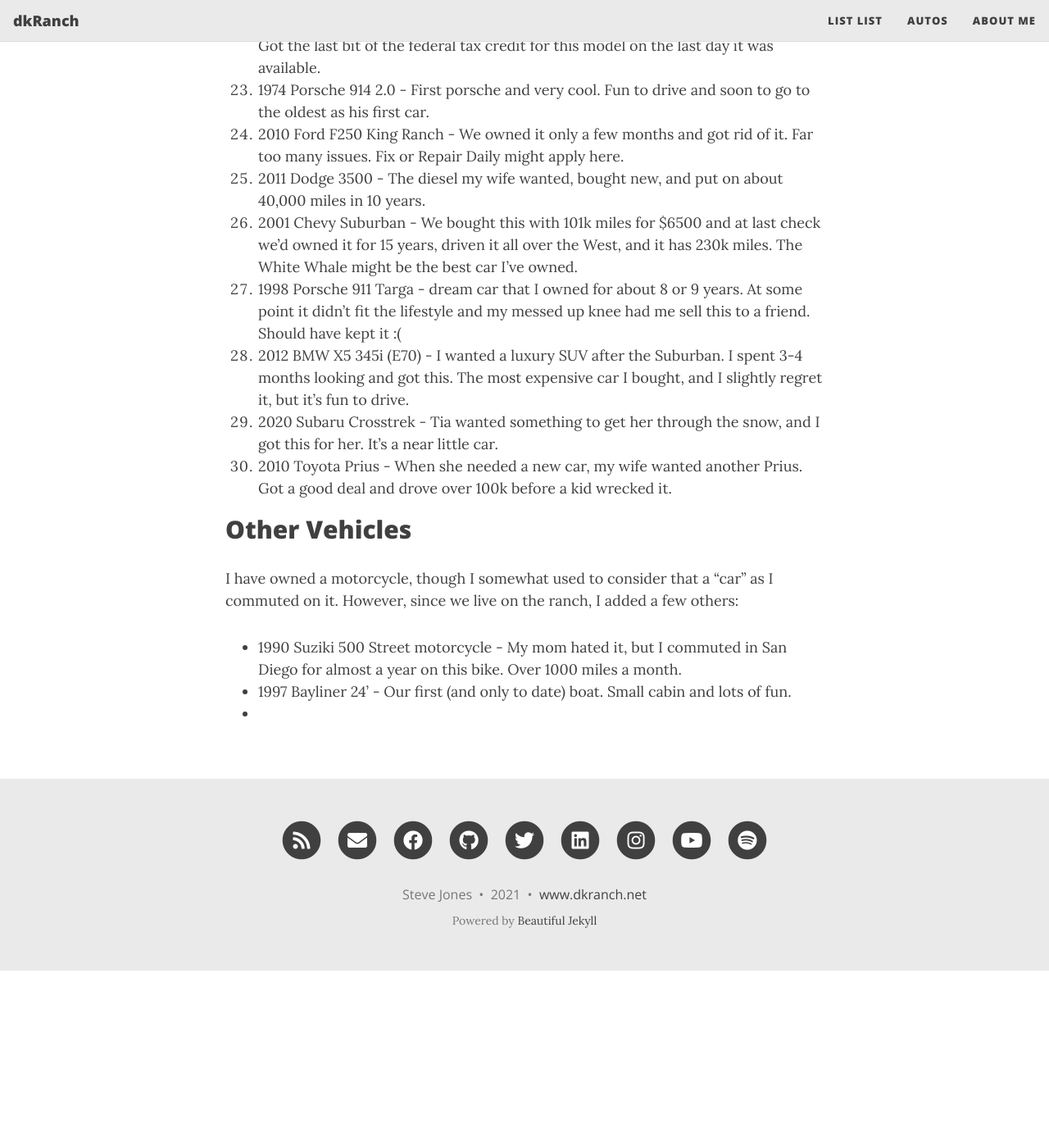
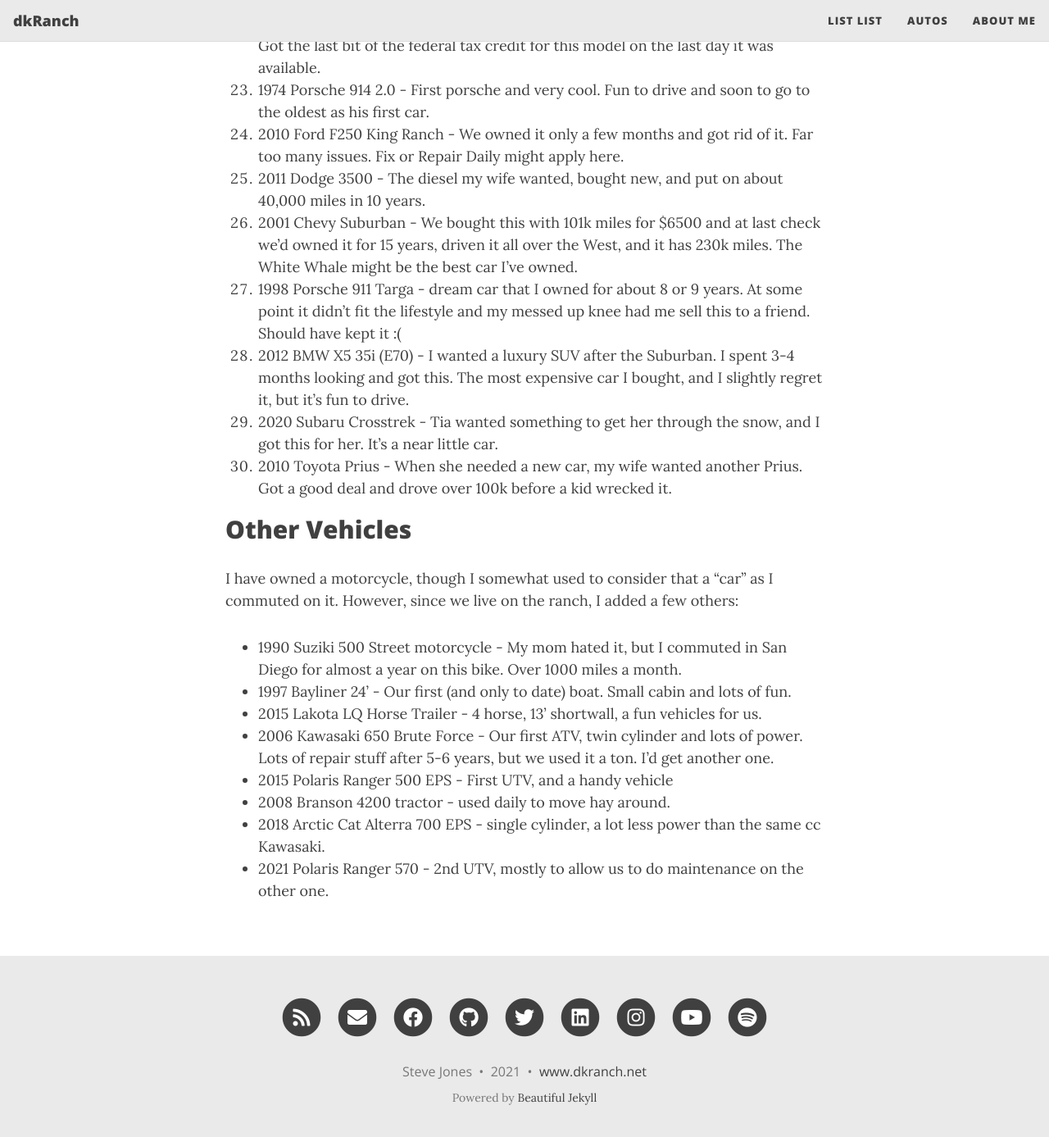
Before and after one commit to dkranch/www, a Jekyll site: the page built from autos.md, in a window 1280 px wide and 1400 px high, scrolled down 1583 px. Shown: the top 1387 px of the window at 82% size. Built offline with Jekyll 4.4.1, drawn with Linux system fonts in a browser that asks for light colours; nearby versions of some CDN libraries; before the commit the page ends 2767 px from its top, so only the background shows below that.

Commit message:
Updated autos

```diff
--- a/autos.md
+++ b/autos.md
@@ -37,7 +37,7 @@
 25. 2011 Dodge 3500 - The diesel my wife wanted, bought new, and put on about 40,000 miles in 10 years.
 26. 2001 Chevy Suburban - We bought this with 101k miles for $6500 and at last check we'd owned it for 15 years, driven it all over the West, and it has 230k miles. The White Whale might be the best car I've owned.
 27. 1998 Porsche 911 Targa - dream car that I owned for about 8 or 9 years. At some point it didn't fit the lifestyle and my messed up knee had me sell this to a friend. Should have kept it :(
-28. 2012 BMW X5 345i (E70) - I wanted a luxury SUV after the Suburban. I spent 3-4 months looking and got this. The most expensive car I bought, and I slightly regret it, but it's fun to drive.
+28. 2012 BMW X5 35i (E70) - I wanted a luxury SUV after the Suburban. I spent 3-4 months looking and got this. The most expensive car I bought, and I slightly regret it, but it's fun to drive.
 29. 2020  Subaru Crosstrek - Tia wanted something to get her through the snow, and I got this for her. It's a near little car.
 30. 2010 Toyota Prius - When she needed a new car, my wife wanted another Prius. Got a good deal and drove over 100k before a kid wrecked it.
 
@@ -48,4 +48,9 @@
 
 - 1990 Suziki 500 Street motorcycle - My mom hated it, but I commuted in San Diego for almost a year on this bike. Over 1000 miles a month.
 - 1997 Bayliner 24' - Our first (and only to date) boat. Small cabin and lots of fun.
--
+- 2015 Lakota LQ Horse Trailer - 4 horse, 13' shortwall, a fun vehicles for us.
+- 2006 Kawasaki 650 Brute Force - Our first ATV, twin cylinder and lots of power. Lots of repair stuff after 5-6 years, but we used it a ton. I'd get another one.
+- 2015 Polaris Ranger 500 EPS - First UTV, and a handy vehicle
+- 2008 Branson 4200 tractor - used daily to move hay around.
+- 2018 Arctic Cat Alterra 700 EPS - single cylinder, a lot less power than the same cc Kawasaki.
+- 2021 Polaris Ranger 570 - 2nd UTV, mostly to allow us to do maintenance on the other one.
```
Also changed, not shown: home.md (renamed from index.html, +1 -1 lines), index.md (+1 -1 lines).
